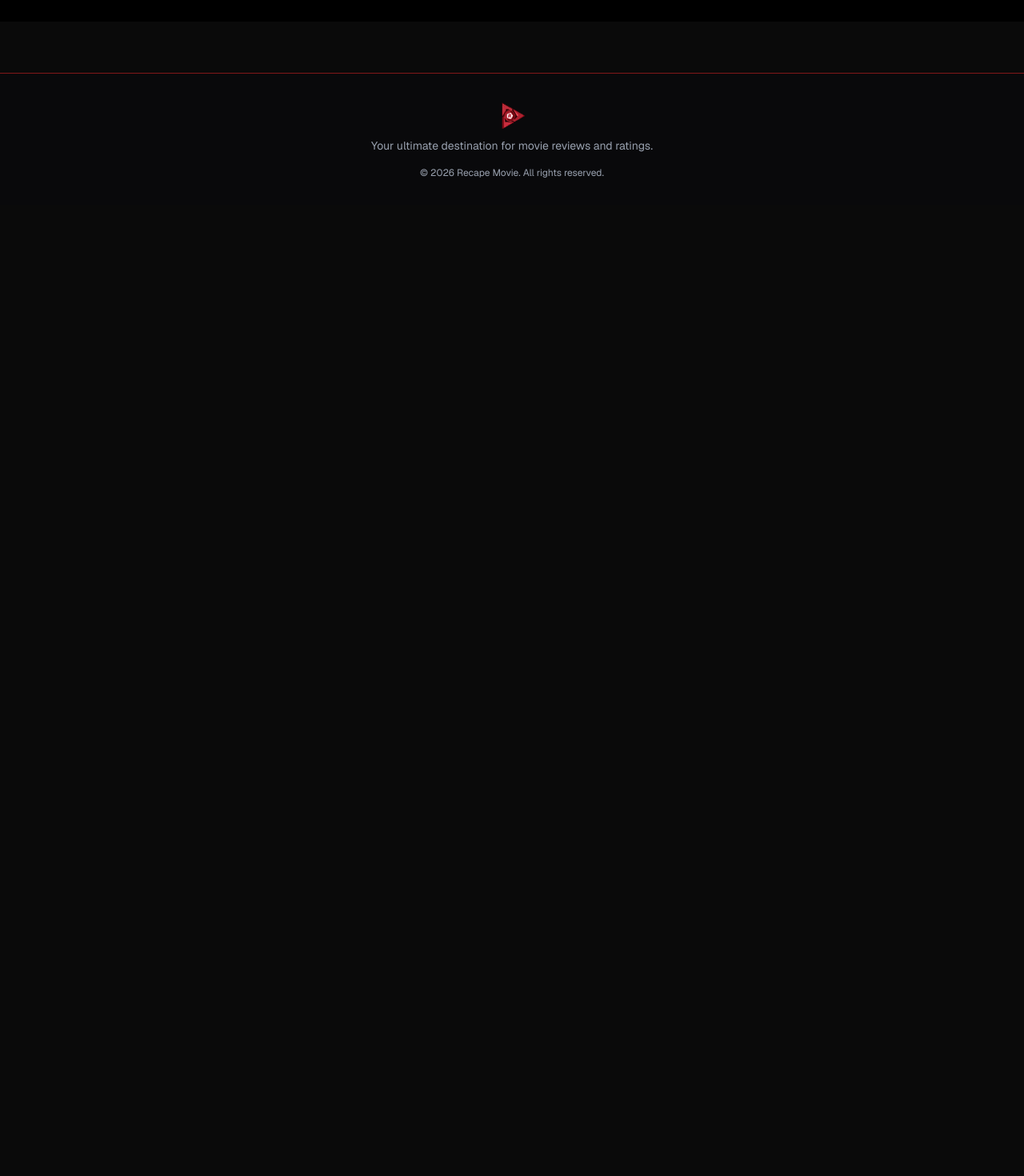
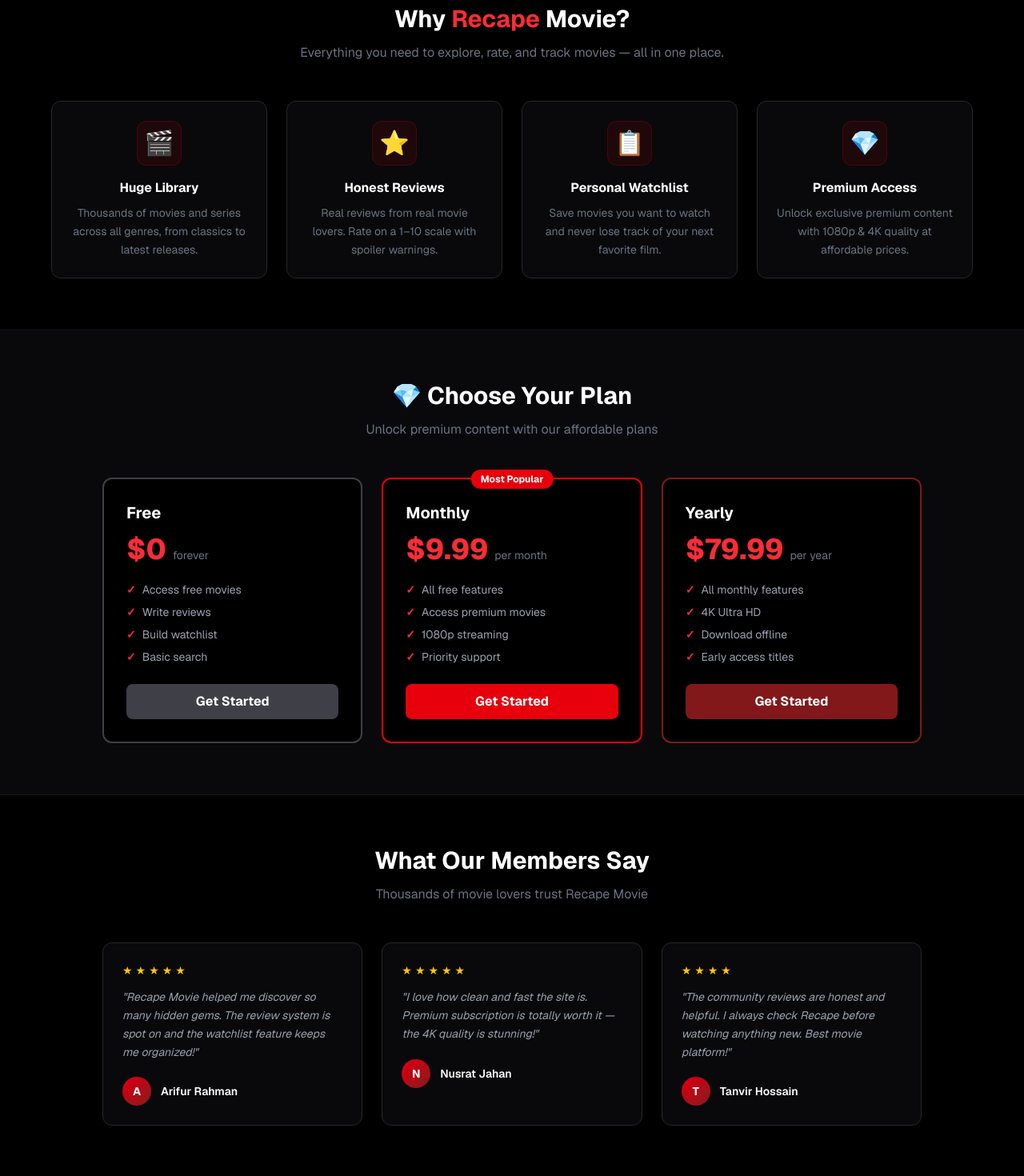
Before and after one commit to tasinzuba/next-level-assignment-b6-a5-frontend, a Next.js app: page / in a window 1280 px wide. Shown: the part 840-2310 px from the top of the page at 80% size. Before the commit the page ends 1096 px from the top, so only its background shows below. Built offline with nearby package versions, Linux system fonts and the light colour scheme; no server answers.

Commit message:
add all required sections: features, pricing, testimonials, CTA to homepage

```diff
--- a/app/page.tsx
+++ b/app/page.tsx
@@ -32,6 +32,8 @@ export default async function HomePage() {
 
   return (
     <div className="bg-black min-h-screen">
+
+      {/* ── SECTION 1: Hero + Sidebar ── */}
       <div className="max-w-7xl mx-auto px-4 py-6">
         <div className="flex gap-6">
           {/* Main content */}
@@ -80,6 +82,167 @@ export default async function HomePage() {
           </div>
         </div>
       </div>
+
+      {/* ── SECTION 2: Features ── */}
+      <section className="border-t border-zinc-900 py-16 px-4">
+        <div className="max-w-6xl mx-auto">
+          <div className="text-center mb-12">
+            <h2 className="text-3xl font-bold text-white mb-3">Why <span className="text-red-500">Recape</span> Movie?</h2>
+            <p className="text-gray-500 max-w-xl mx-auto">Everything you need to explore, rate, and track movies — all in one place.</p>
+          </div>
+          <div className="grid grid-cols-1 sm:grid-cols-2 lg:grid-cols-4 gap-6">
+            {[
+              { icon: '🎬', title: 'Huge Library', desc: 'Thousands of movies and series across all genres, from classics to latest releases.' },
+              { icon: '⭐', title: 'Honest Reviews', desc: 'Real reviews from real movie lovers. Rate on a 1–10 scale with spoiler warnings.' },
+              { icon: '📋', title: 'Personal Watchlist', desc: 'Save movies you want to watch and never lose track of your next favorite film.' },
+              { icon: '💎', title: 'Premium Access', desc: 'Unlock exclusive premium content with 1080p & 4K quality at affordable prices.' },
+            ].map((f) => (
+              <div key={f.title} className="bg-zinc-950 border border-zinc-800 rounded-xl p-6 text-center hover:border-red-600/60 transition group">
+                <div className="w-14 h-14 bg-red-600/10 border border-red-600/20 rounded-xl flex items-center justify-center text-3xl mx-auto mb-4 group-hover:bg-red-600/20 transition">
+                  {f.icon}
+                </div>
+                <h3 className="text-white font-bold mb-2">{f.title}</h3>
+                <p className="text-gray-500 text-sm leading-relaxed">{f.desc}</p>
+              </div>
+            ))}
+          </div>
+        </div>
+      </section>
+
+      {/* ── SECTION 3: Pricing ── */}
+      <section className="bg-zinc-950 border-t border-zinc-900 py-16 px-4">
+        <div className="max-w-5xl mx-auto">
+          <div className="text-center mb-12">
+            <h2 className="text-3xl font-bold text-white mb-3">💎 Choose Your Plan</h2>
+            <p className="text-gray-500">Unlock premium content with our affordable plans</p>
+          </div>
+          <div className="grid grid-cols-1 md:grid-cols-3 gap-6">
+            {[
+              {
+                name: 'Free',
+                price: '$0',
+                period: 'forever',
+                features: ['Access free movies', 'Write reviews', 'Build watchlist', 'Basic search'],
+                border: 'border-zinc-700',
+                btn: 'bg-zinc-700 hover:bg-zinc-600 text-white',
+                href: '/register',
+              },
+              {
+                name: 'Monthly',
+                price: '$9.99',
+                period: 'per month',
+                features: ['All free features', 'Access premium movies', '1080p streaming', 'Priority support'],
+                border: 'border-red-600',
+                btn: 'bg-red-600 hover:bg-red-500 text-white',
+                href: '/subscription',
+                popular: true,
+              },
+              {
+                name: 'Yearly',
+                price: '$79.99',
+                period: 'per year',
+                features: ['All monthly features', '4K Ultra HD', 'Download offline', 'Early access titles'],
+                border: 'border-red-900',
+                btn: 'bg-red-900 hover:bg-red-800 text-white',
+                href: '/subscription',
+              },
+            ].map((plan) => (
+              <div key={plan.name} className={`bg-black border-2 ${plan.border} rounded-xl p-7 flex flex-col relative`}>
+                {plan.popular && (
+                  <span className="absolute -top-3 left-1/2 -translate-x-1/2 bg-red-600 text-white text-xs font-bold px-3 py-1 rounded-full">
+                    Most Popular
+                  </span>
+                )}
+                <h3 className="text-xl font-bold text-white">{plan.name}</h3>
+                <div className="mt-3 mb-5">
+                  <span className="text-4xl font-extrabold text-red-500">{plan.price}</span>
+                  <span className="text-gray-500 text-sm ml-2">{plan.period}</span>
+                </div>
+                <ul className="space-y-2 flex-1 mb-6">
+                  {plan.features.map((f) => (
+                    <li key={f} className="flex items-center gap-2 text-gray-400 text-sm">
+                      <span className="text-red-500 font-bold">✓</span> {f}
+                    </li>
+                  ))}
+                </ul>
+                <Link href={plan.href} className={`block text-center py-2.5 rounded-lg font-bold transition ${plan.btn}`}>
+                  Get Started
+                </Link>
+              </div>
+            ))}
+          </div>
+        </div>
+      </section>
+
+      {/* ── SECTION 4: Testimonials ── */}
+      <section className="border-t border-zinc-900 py-16 px-4">
+        <div className="max-w-5xl mx-auto">
+          <div className="text-center mb-12">
+            <h2 className="text-3xl font-bold text-white mb-3">What Our Members Say</h2>
+            <p className="text-gray-500">Thousands of movie lovers trust Recape Movie</p>
+          </div>
+          <div className="grid grid-cols-1 md:grid-cols-3 gap-6">
+            {[
+              {
+                name: 'Arifur Rahman',
+                avatar: 'A',
+                rating: 5,
+                text: '"Recape Movie helped me discover so many hidden gems. The review system is spot on and the watchlist feature keeps me organized!"',
+              },
+              {
+                name: 'Nusrat Jahan',
+                avatar: 'N',
+                rating: 5,
+                text: '"I love how clean and fast the site is. Premium subscription is totally worth it — the 4K quality is stunning!"',
+              },
+              {
+                name: 'Tanvir Hossain',
+                avatar: 'T',
+                rating: 4,
+                text: '"The community reviews are honest and helpful. I always check Recape before watching anything new. Best movie platform!"',
+              },
+            ].map((t) => (
+              <div key={t.name} className="bg-zinc-950 border border-zinc-800 rounded-xl p-6 hover:border-red-900/60 transition">
+                <div className="flex items-center gap-1 mb-3">
+                  {Array.from({ length: t.rating }).map((_, i) => (
+                    <span key={i} className="text-yellow-400 text-sm">★</span>
+                  ))}
+                </div>
+                <p className="text-gray-400 text-sm leading-relaxed mb-5 italic">{t.text}</p>
+                <div className="flex items-center gap-3">
+                  <div className="w-9 h-9 bg-gradient-to-br from-red-600 to-red-900 rounded-full flex items-center justify-center text-white font-bold text-sm">
+                    {t.avatar}
+                  </div>
+                  <span className="text-white text-sm font-semibold">{t.name}</span>
+                </div>
+              </div>
+            ))}
+          </div>
+        </div>
+      </section>
+
+      {/* ── SECTION 5: Call to Action ── */}
+      <section className="border-t border-zinc-900 py-20 px-4 bg-gradient-to-b from-black via-red-950/20 to-black">
+        <div className="max-w-2xl mx-auto text-center">
+          <h2 className="text-4xl font-extrabold text-white mb-4">Ready to dive in?</h2>
+          <p className="text-gray-400 text-lg mb-8">Create your free account and start discovering amazing movies today.</p>
+          <div className="flex gap-4 justify-center flex-wrap">
+            <Link
+              href="/register"
+              className="bg-red-600 hover:bg-red-500 text-white font-bold px-8 py-3 rounded-lg text-lg transition shadow-lg shadow-red-900/30"
+            >
+              Get Started Free
+            </Link>
+            <Link
+              href="/movies"
+              className="border border-zinc-700 hover:border-zinc-500 text-gray-300 hover:text-white font-bold px-8 py-3 rounded-lg text-lg transition"
+            >
+              Browse Movies
+            </Link>
+          </div>
+        </div>
+      </section>
+
     </div>
   );
 }
```
